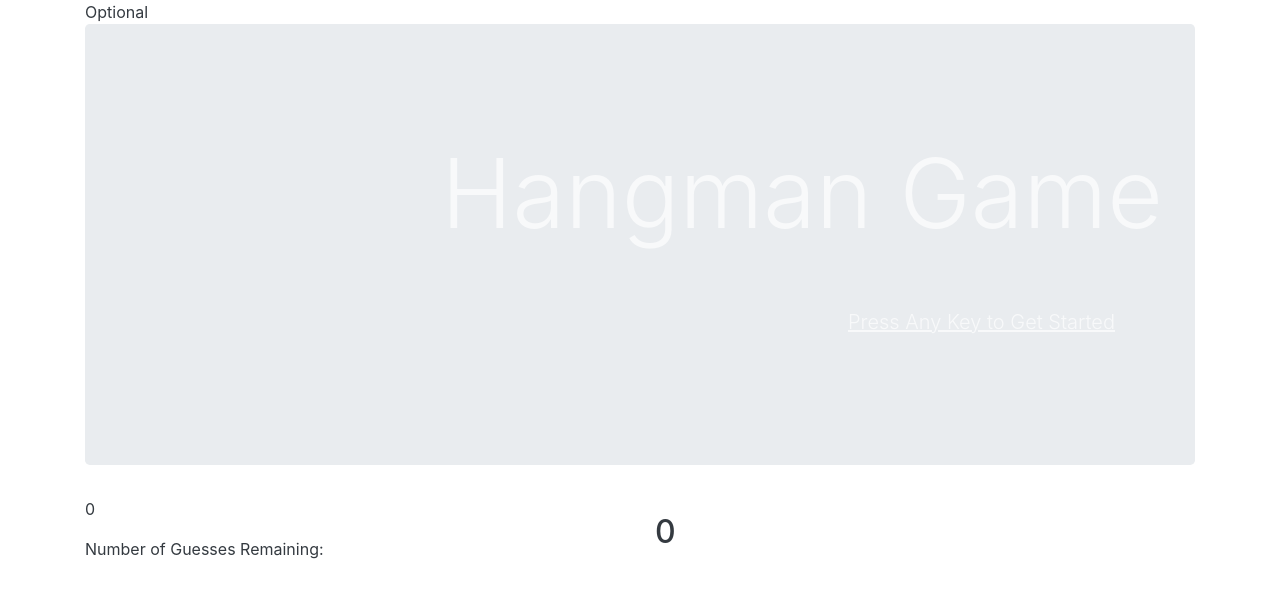
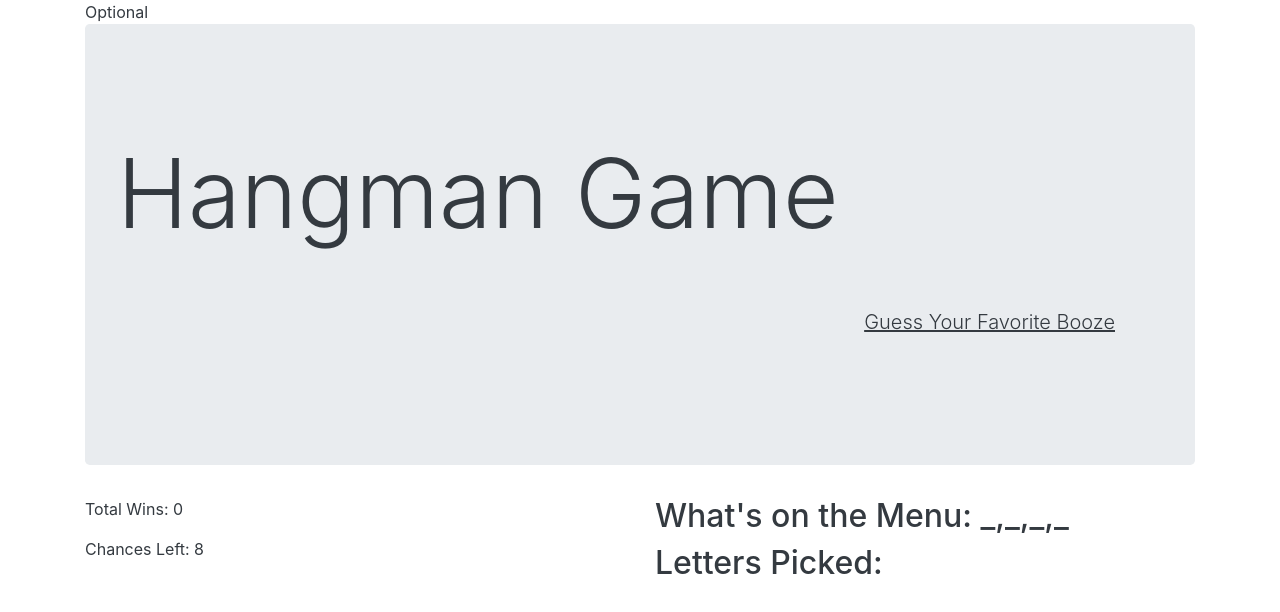
Before and after one commit to celsooliveiraTBDE/Hangman-Game, a plain HTML site: page index.html in a window 1280 px wide. Drawn offline with nearby package versions, Linux system fonts and the light colour scheme.

Commit message:
final homework submissions hangman

```diff
--- a/index.html
+++ b/index.html
@@ -14,26 +14,24 @@
             <nav>Optional</nav>
 
         <div class="jumbotron" >
-                <h1 class="display-1 mt-5 text-light text-right">Hangman Game</h1>
-                <p class="lead p-5 text-light text-right"><u> Press Any Key to Get Started</u></p>
+                <h1 class="display-1 mt-5">Hangman Game</h1>
+                <p class="lead p-5 text-right"><u> Guess Your Favorite Booze</u></p>
         </div>
 
         <div class="row" id="1st-row">
                 <div class="col md-6">
                     <p id="totalWins" >Wins: </p>
-                    <p id="totalGuesses">Number of Guesses Remaining: </p>
+                    <p id="chancesLeft">Number of Guesses Remaining: </p>
                 </div>
 
                 <div class="col md-6">
-                    <h2 id="chosenWord">Word: MADONNA _ _ _ _ _ _ <h2>
+                    <h2 id="chosenWord">_ _ _ _ _ _ <h2>
                     <p id="guessedLetters">Letters Already Guessed: (L Z Y H).</p>
-                    <p id="chancesLeft">Letters Already Guessed: (L Z Y H).</p>
 
                 </div>
 
         </div>
         <script type="text/javascript">
-            // Lists all possible values the CPU can choose from;
                 const maxTries = 8;
                 var chancesLeft = 0;
                 //total number of tries based on a stick figure hangman
@@ -41,56 +39,52 @@
                 //Number of wins racked up
                 var wordsArray=["beer","gin", "vodka", "whiskey", "wine"];
                 //  Words Array
-                var guessedLetters=[]; //letters guessed
-                var chosenWord = wordsArray[Math.floor(Math.random() * wordsArray.length)];
-                // Select a random index from an array and stored it in the CPU Choice
-                var guessingWord = [];
+                var guessedLetters=[];
+                //letters guessed
+                // Game State variables
                 var gameStarted = false;
                 var gameFinished = false;
-                //Additional variables declared to reset the game
 
-                // Reset our game-level variables
-                function resetGame() {
+                //Additional variables to randomize, mask and store the chosen word
+                var chosenWordIndex = 0;
+                var guessingWord = [];
+                var chosenWord;
+
+                //Initializes the game
+                function beginGame() {
                     chancesLeft = maxTries;
-                    gameStarted = false;
+                    gameStarted = true;
                     // Randonly selects a word from our array
                     chosenWordIndex = Math.floor(Math.random() * (wordsArray.length));
-
+                    chosenWord = wordsArray[chosenWordIndex];
                     // Clear out arrays
                     guessedLetters = [];
                     guessingWord = [];
-
                     // Build the guessing word and clear it out
-                    for (var i = 0; i < guessingWord.length; i++) {
+                    for (var i = 0; i < chosenWord.length; i++) {
                      guessingWord[i] = "_";
                     }
-                    var chancesLeft = guessingWord.length;
                 }
-                resetGame();
-                console.log(chancesLeft);
-
+                beginGame();
                     // Show display
                 updateDisplay();
 
                 function updateDisplay() {
+                    //rewrites to the HTML page
+                    document.getElementById("totalWins").innerText = "Total Wins: "+totalWins;
+                    document.getElementById("chosenWord").innerText = "What's on the Menu: "+guessingWord;
+                    document.getElementById("chancesLeft").innerText = "Chances Left: "+chancesLeft;
+                    document.getElementById("guessedLetters").innerText = "Letters Picked: "+guessedLetters;
+                    // Checks for the end of the game
+                    if(chancesLeft <= 0) {
+                        // Display some sort of game over message;
+                        gameFinished = true;  }
+                };
 
-                    document.getElementById("totalWins").innerText = totalWins;
-                    document.getElementById("chosenWord").innerText = "";
-                    for (var i = 0; i < guessingWord.length; i++) {
-                        document.getElementById("chosenWord").innerText += guessingWord[i];
-                    }
-                    document.getElementById("chancesLeft").innerText = chancesLeft;
-                    document.getElementById("guessedLetters").innerText = guessedLetters;
-                    if(chancesLeft <= 0) {
-                        // document.getElementById("gameover-image").style.cssText = "display: block";
-                        // document.getElementById("pressKeyTryAgain").style.cssText = "display:block";
-                        hasFinished = true;
-                    }
-                };
                 document.onkeydown = function(event) {
                     // If we finished a game, dump one keystroke and reset.
                     if(gameFinished) {
-                        resetGame();
+                        beginGame();
                         gameFinished = false;
                     } else {
                         // Check to make sure a-z was pressed.
@@ -101,43 +95,47 @@
                 }
                 // This function takes a letter and finds all instances of
                 // appearance in the string and replaces them in the guess word.
-// This function takes a letter and finds all instances of
-// appearance in the string and replaces them in the guess word.
                 function makeGuess(letter) {
-            console.log(chancesLeft)
-                    if (guessedLetters.indexOf(letter) === -1) {
+                        if (guessedLetters.indexOf(letter) === -1) {//this avoids duplicate strokes
                            guessedLetters.push(letter);
                             evaluateGuess(letter);
+
                         }
                     };
                 function evaluateGuess(letter) {
         // Array to store positions of letters in string
                 var positions = [];
 
-    // Loop through word finding all instances of guessed letter, store the indicies in an array.
-                for (var i = 0; i < wordsArray[currentWordIndex].length; i++) {
-                    if(wordsArray[currentWordIndex][i] === letter) {
-                        positions.push(i);
+    // Loop through word finding all instances of guessed letter, store them in the answer array.
+                for (var i = 0; i < chosenWord.length; i++) {
+                    if(chosenWord.charAt(i) === letter) {
+                        positions.push(letter);
+                        guessingWord[i] = letter
+
+                    }
+                }
+                updateDisplay();
+                    checkWin();
+
+                if (positions.length <= 0) {
+                    chancesLeft--;
+                    updateDisplay();
+                }
+                    // Loop through all the indicies and replace the '_' with a letter.
+                    for(var i = 0; i < positions.length; i++) {
+                        console.log("inside for loop");
+                        guessingWord[positions[i]] = letter;
+                        console.log("Guessing Word"+guessingWord);
                     }
                 }
 
-                // if there are no indicies, remove a guess and update the hangman image
-                if (positions.length <= 0) {
-                    chancesLeft--;
-                    console.log(chancesLeft)
-                } else {
-                    // Loop through all the indicies and replace the '_' with a letter.
-                    for(var i = 0; i < positions.length; i++) {
-                        guessingWord[positions[i]] = letter;
-                    }
-                }
-            };
                 function checkWin() {
                     if(guessingWord.indexOf("_") === -1) {
                         // document.getElementById("youwin-image").style.cssText = "display: block";
                         // document.getElementById("pressKeyTryAgain").style.cssText= "display: block";
                         totalWins++;
-                        hasFinished = true;
+                        GameFinished = true;
+                        beginGame();
                     }
 };
         </script>
```
Lines whose indentation alone changed are shown as unchanged.
